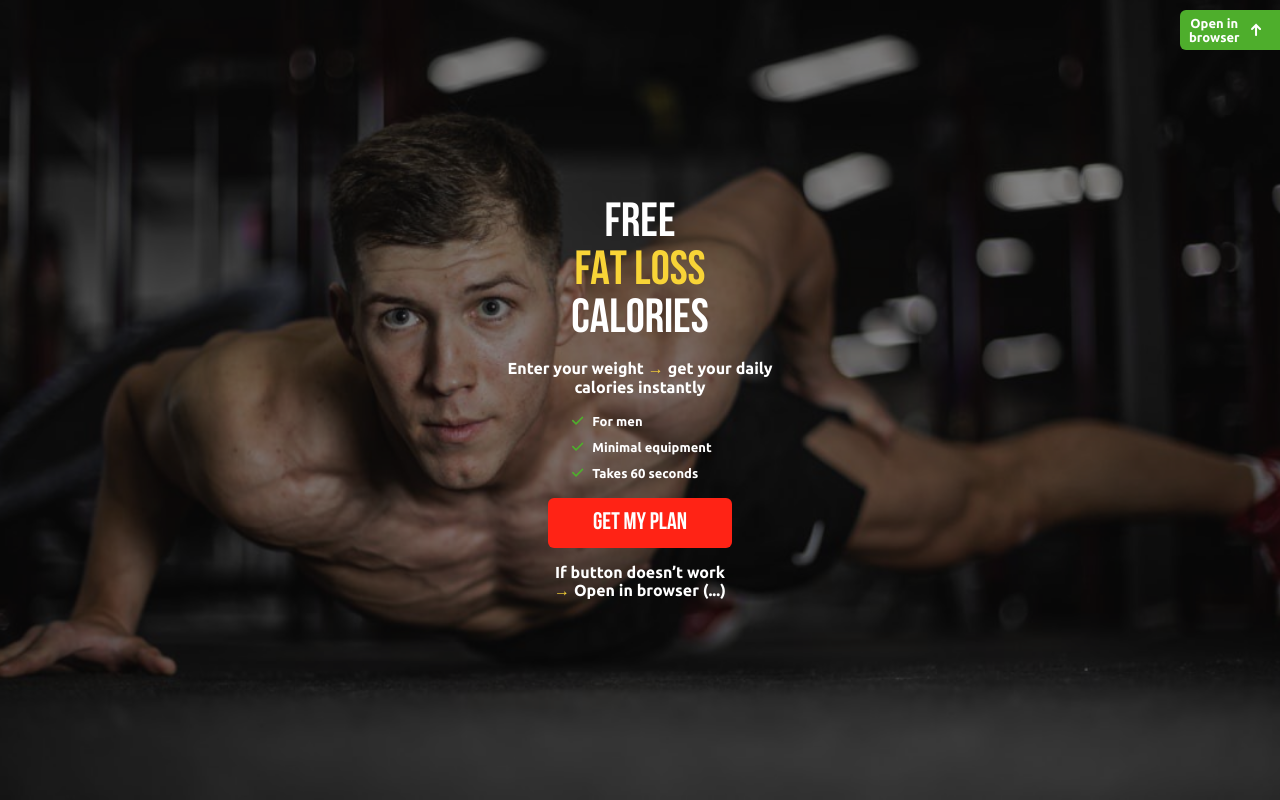
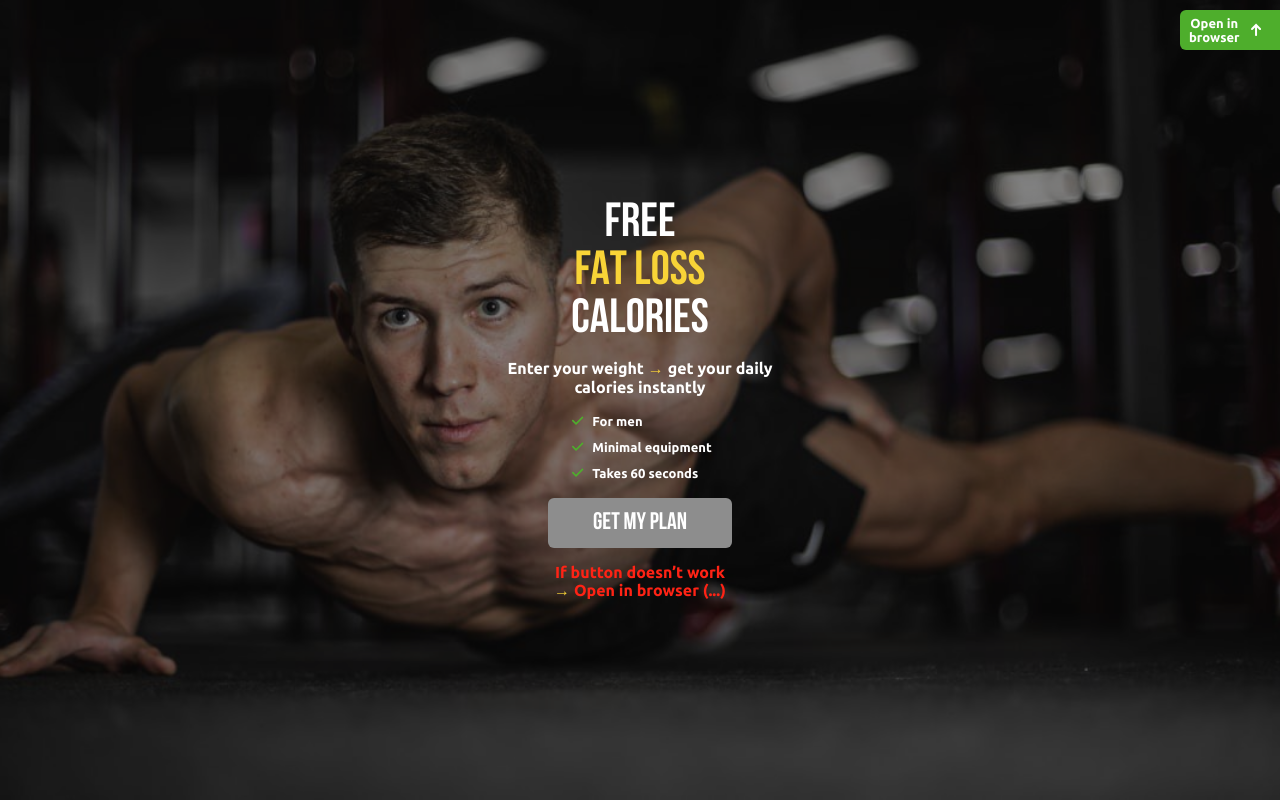
Before and after one commit to TheLogon/ivan-coach, a Next.js app: page / in a window 1280 px wide. Built offline with nearby package versions, Linux system fonts and the light colour scheme.

Commit message:
update Intro component text class and enhance styles for better readability

```diff
--- a/src/components/Intro.tsx
+++ b/src/components/Intro.tsx
@@ -61,7 +61,7 @@ export function Intro() {
 						<a href="https://t.me/ivan_razmazin_bot" className={styles.preview__btn}>
 							<p className={BibasBold.className}>GET MY PLAN</p>
 						</a>
-						<p className={styles.preview__descr}>If button doesn’t work <br /> <span>→</span> Open in browser (...)</p>
+						<p className={styles.preview__text}>If button doesn’t work <br /> <span>→</span> Open in browser (...)</p>
 					</div>
 				</div>
 			</div>
--- a/src/styles/page.module.scss
+++ b/src/styles/page.module.scss
@@ -1560,6 +1560,17 @@
     }
   }
 
+  &__text {
+    font-weight: 600;
+    font-size: 16px;
+    text-align: center;
+    color: $krasnyy;
+
+    span {
+      color: #f8d437;
+    }
+  }
+
   // .start__btn
 
   &__btn {
@@ -1573,7 +1584,7 @@
     font-size: 24px;
     text-transform: uppercase;
     line-height: 100%;
-    background-color: $krasnyy;
+    background-color: #8d8d8d;
     margin-bottom: 15px;
   }
 }
```
